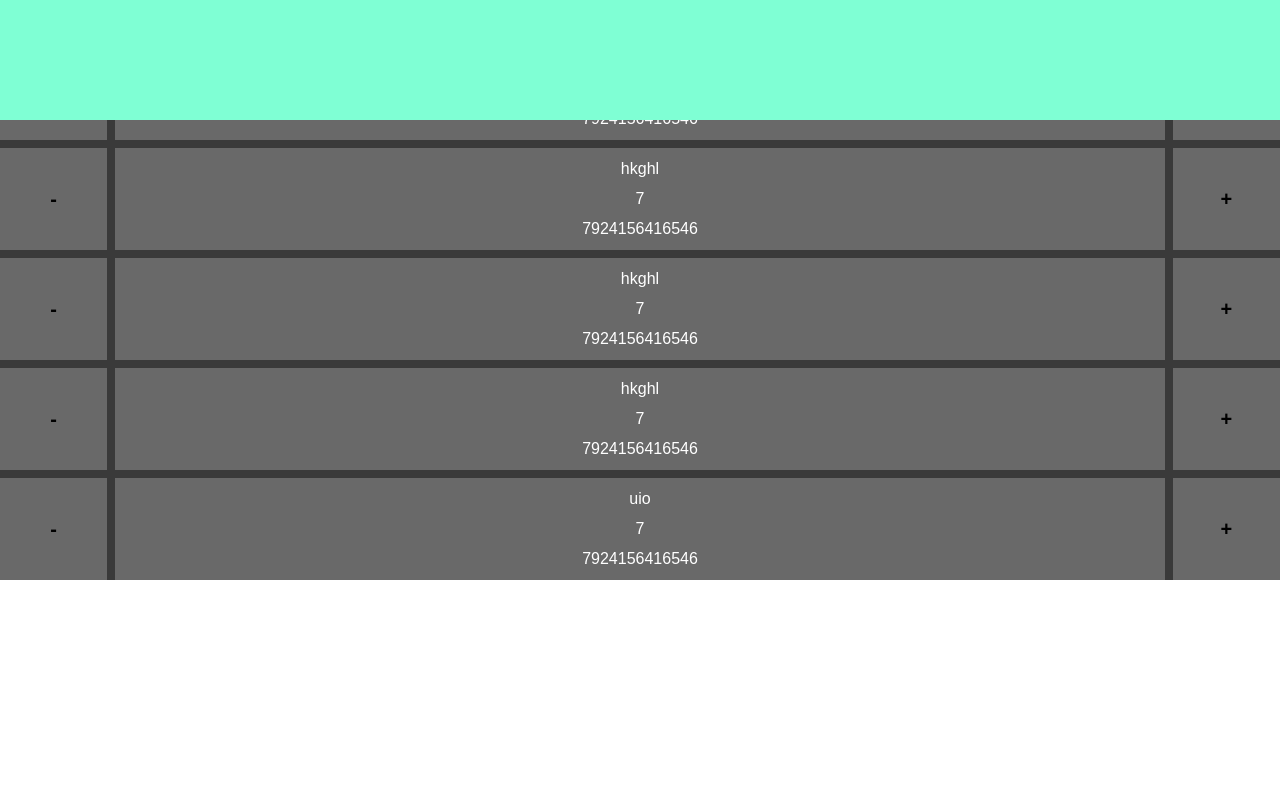
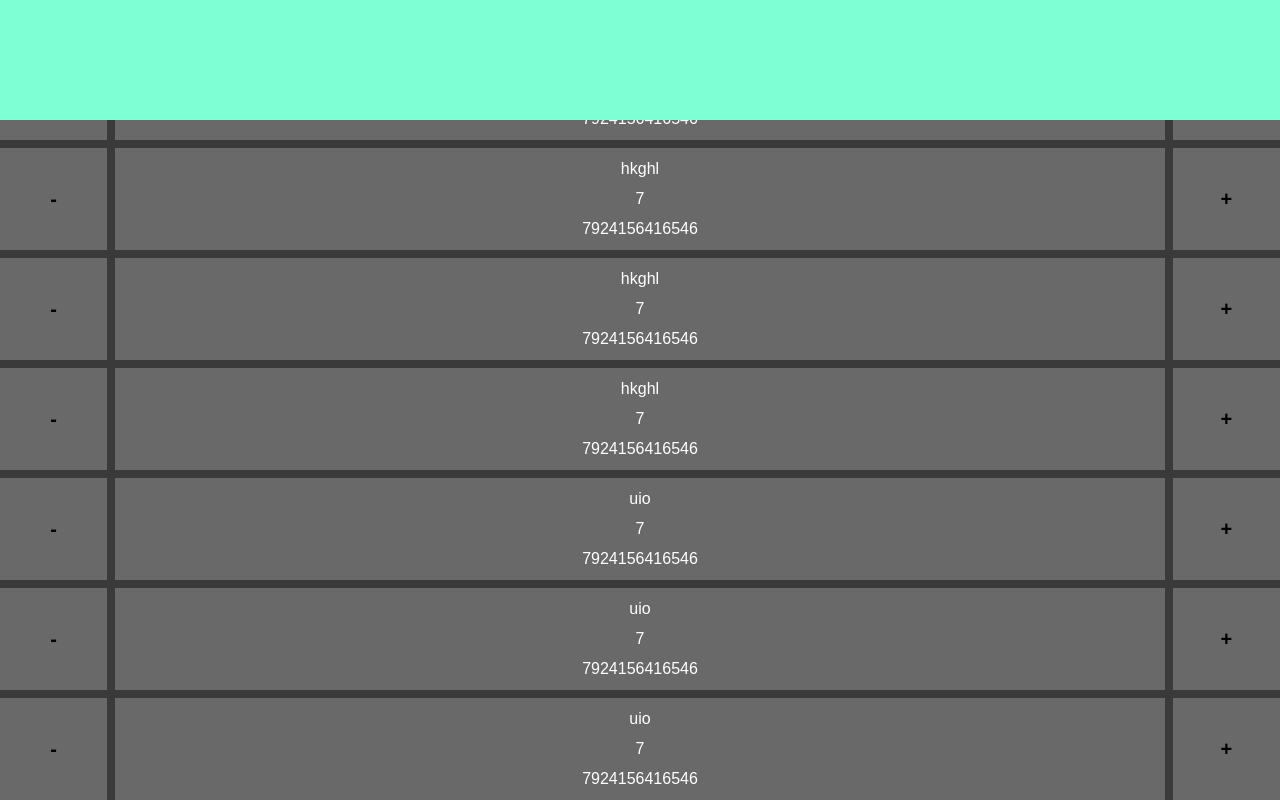
Before and after one commit to Roohollah81/better-counter, a SvelteKit app in the folder my-app/: page / in a window 1280 px wide. Shown: the part 680-1480 px from the top of the page. Before the commit the page ends 1260 px from the top, so only its background shows below. Built offline with nearby package versions, Linux system fonts and the light colour scheme.

Commit message:
add more test items

```diff
--- a/my-app/src/routes/+page.svelte
+++ b/my-app/src/routes/+page.svelte
@@ -15,6 +15,8 @@
 		{ title: 'hkghl', count: 7, timestamp: 7924156416546 },
 		{ title: 'hkghl', count: 7, timestamp: 7924156416546 },
 		{ title: 'hkghl', count: 7, timestamp: 7924156416546 },
+		{ title: 'uio', count: 7, timestamp: 7924156416546 },
+		{ title: 'uio', count: 7, timestamp: 7924156416546 },
 		{ title: 'uio', count: 7, timestamp: 7924156416546 }
 	];
 
```
